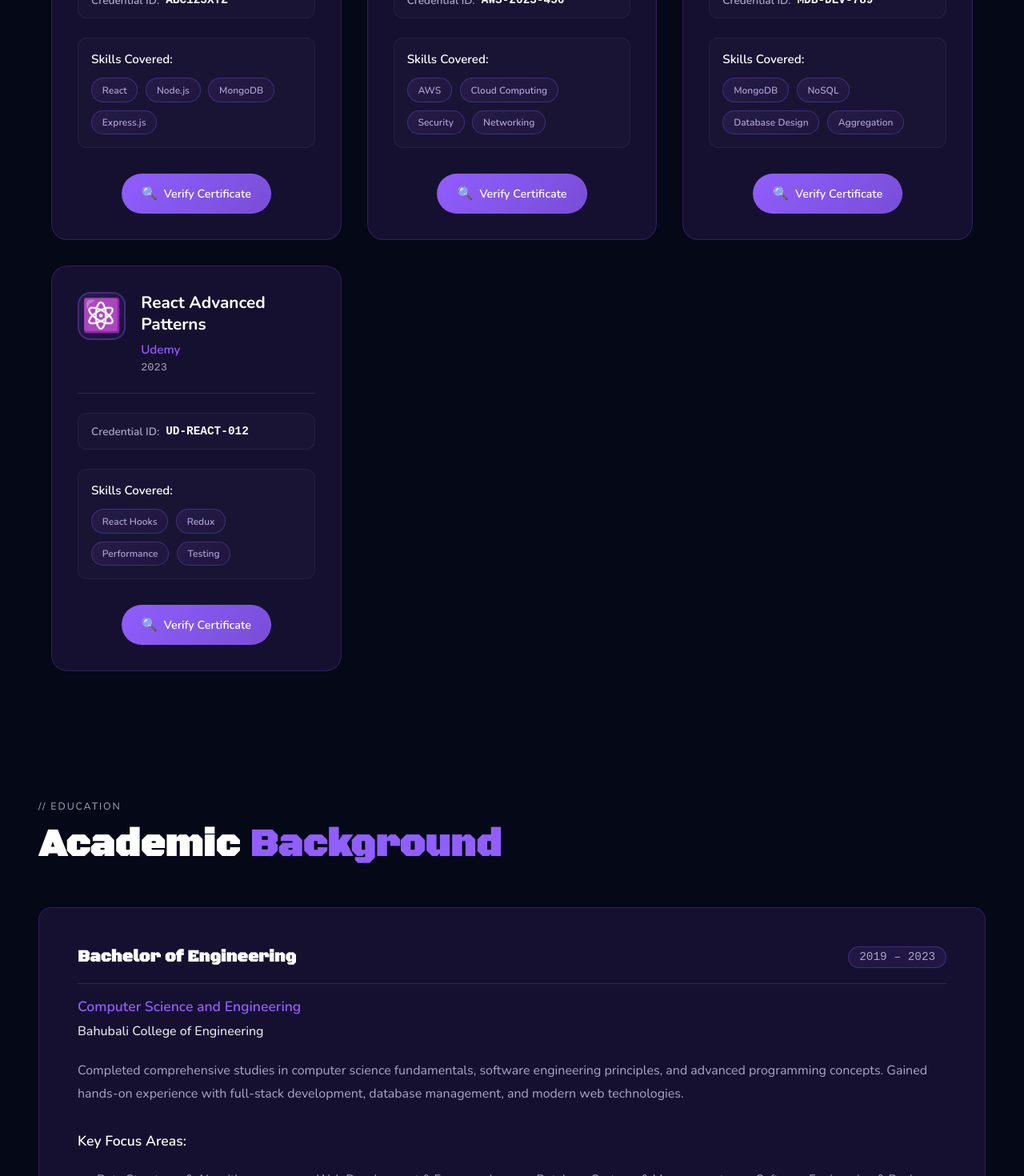
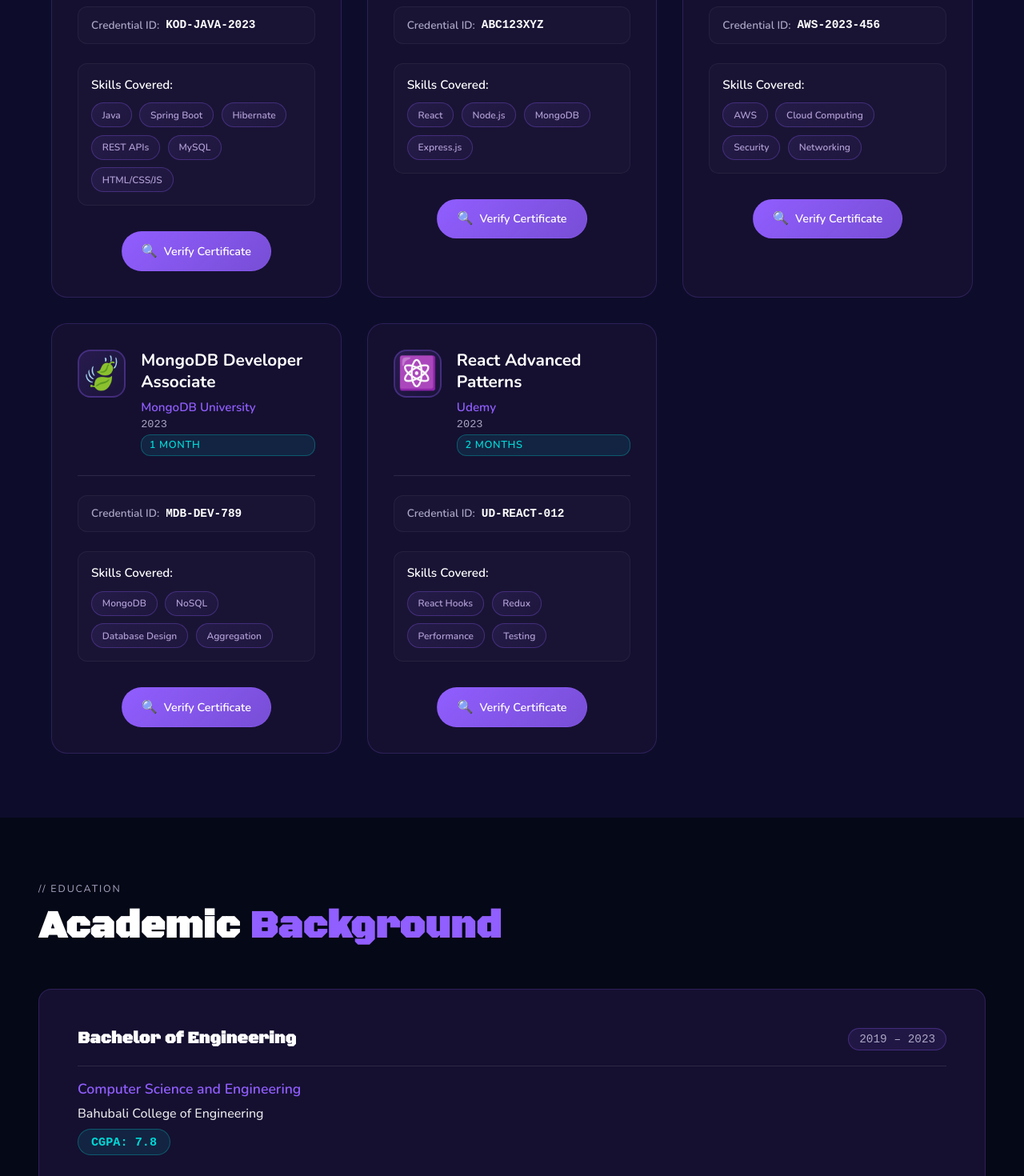
Before and after one commit to Samithsr/portfolio, a React (Vite) app: page / in a window 1280 px wide. Shown: the part 7660-9130 px from the top of the page at 80% size. Built offline with nearby package versions, Linux system fonts and the light colour scheme.

Commit message:
add certifications

```diff
--- a/src/components/Certifications.jsx
+++ b/src/components/Certifications.jsx
@@ -4,39 +4,54 @@
   const certifications = [
     {
       id: 1,
+      title: "Java Full Stack Development",
+      issuer: "Kodnest",
+      date: "2023",
+      duration: "6 months",
+      credentialId: "KOD-JAVA-2023",
+      image: "☕",
+      skills: ["Java", "Spring Boot", "Hibernate", "REST APIs", "MySQL", "HTML/CSS/JS"],
+      verificationLink: "#"
+    },
+    {
+      id: 2,
       title: "Full Stack Web Development",
       issuer: "Coursera",
       date: "2024",
+      duration: "3 months",
       credentialId: "ABC123XYZ",
       image: "🏆",
       skills: ["React", "Node.js", "MongoDB", "Express.js"],
       verificationLink: "#"
     },
     {
-      id: 2,
+      id: 3,
       title: "AWS Cloud Practitioner",
       issuer: "Amazon Web Services",
       date: "2023",
+      duration: "2 months",
       credentialId: "AWS-2023-456",
       image: "☁️",
       skills: ["AWS", "Cloud Computing", "Security", "Networking"],
       verificationLink: "#"
     },
     {
-      id: 3,
+      id: 4,
       title: "MongoDB Developer Associate",
       issuer: "MongoDB University",
       date: "2023",
+      duration: "1 month",
       credentialId: "MDB-DEV-789",
       image: "🍃",
       skills: ["MongoDB", "NoSQL", "Database Design", "Aggregation"],
       verificationLink: "#"
     },
     {
-      id: 4,
+      id: 5,
       title: "React Advanced Patterns",
       issuer: "Udemy",
       date: "2023",
+      duration: "2 months",
       credentialId: "UD-REACT-012",
       image: "⚛️",
       skills: ["React Hooks", "Redux", "Performance", "Testing"],
@@ -65,6 +80,7 @@
                 <div className="cert-meta">
                   <span className="cert-issuer">{cert.issuer}</span>
                   <span className="cert-date">{cert.date}</span>
+                  {cert.duration && <span className="cert-duration">{cert.duration}</span>}
                 </div>
               </div>
             </div>
--- a/src/components/Education.jsx
+++ b/src/components/Education.jsx
@@ -14,6 +14,7 @@
         </div>
         <div className="edu-school">Computer Science and Engineering</div>
         <div className="edu-college">Bahubali College of Engineering</div>
+        <div className="edu-cgpa">CGPA: 7.8</div>
         <div className="edu-details">
           <p>Completed comprehensive studies in computer science fundamentals, software engineering principles, and advanced programming concepts. Gained hands-on experience with full-stack development, database management, and modern web technologies.</p>
           <div className="edu-highlights">
--- a/src/styles/certifications.css
+++ b/src/styles/certifications.css
@@ -121,6 +121,18 @@
   font-size: 0.85rem;
   color: var(--muted);
   font-family: monospace;
+}
+
+.cert-duration {
+  font-size: 0.8rem;
+  color: var(--teal);
+  background: rgba(0, 216, 214, 0.1);
+  padding: 0.2rem 0.6rem;
+  border-radius: 12px;
+  border: 1px solid rgba(0, 216, 214, 0.3);
+  font-weight: 600;
+  text-transform: uppercase;
+  letter-spacing: 0.05em;
 }
 
 /* Certification Content */
--- a/src/styles/components.css
+++ b/src/styles/components.css
@@ -199,8 +199,21 @@
   color: #fff;
   font-size: 1rem;
   font-weight: 500;
+  margin-bottom: 0.5rem;
+  opacity: 0.9;
+}
+
+.edu-cgpa {
+  font-size: 0.95rem;
+  color: var(--teal);
+  font-weight: 600;
   margin-bottom: 1.5rem;
-  opacity: 0.9;
+  background: rgba(0, 216, 214, 0.1);
+  padding: 0.4rem 1rem;
+  border-radius: 20px;
+  border: 1px solid rgba(0, 216, 214, 0.3);
+  display: inline-block;
+  font-family: monospace;
 }
 
 .edu-period {
--- a/src/styles/globals.css
+++ b/src/styles/globals.css
@@ -747,6 +747,24 @@
   transform: none !important;
 }
 
+/* Certifications Section */
+#certifications {
+  background: var(--surface);
+  padding: 5rem 3rem;
+  min-height: auto;
+}
+
+#certifications .cert-card {
+  opacity: 1 !important;
+  visibility: visible !important;
+  transform: none !important;
+}
+
+#certifications .certifications-grid {
+  opacity: 1 !important;
+  visibility: visible !important;
+}
+
 /* Contact Section */
 #contact {
   background: var(--bg);
```
